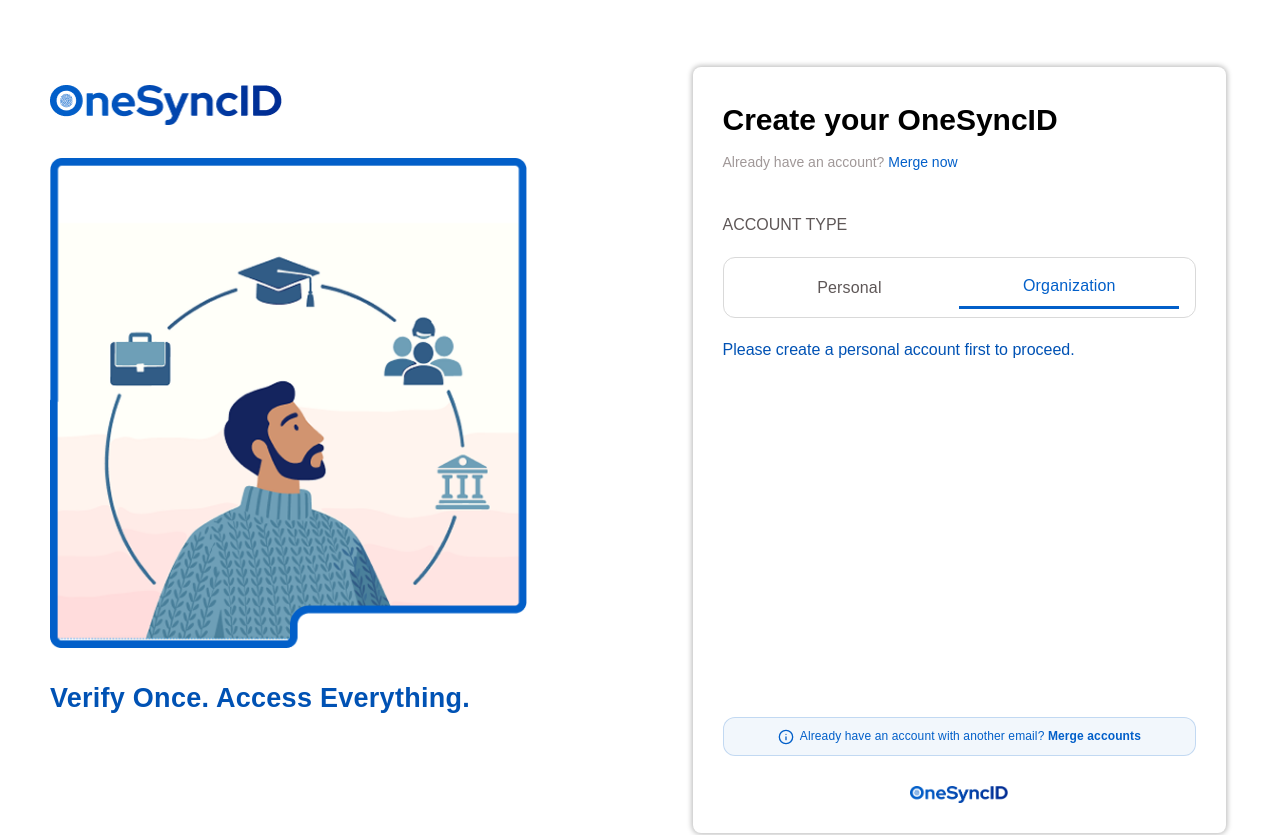
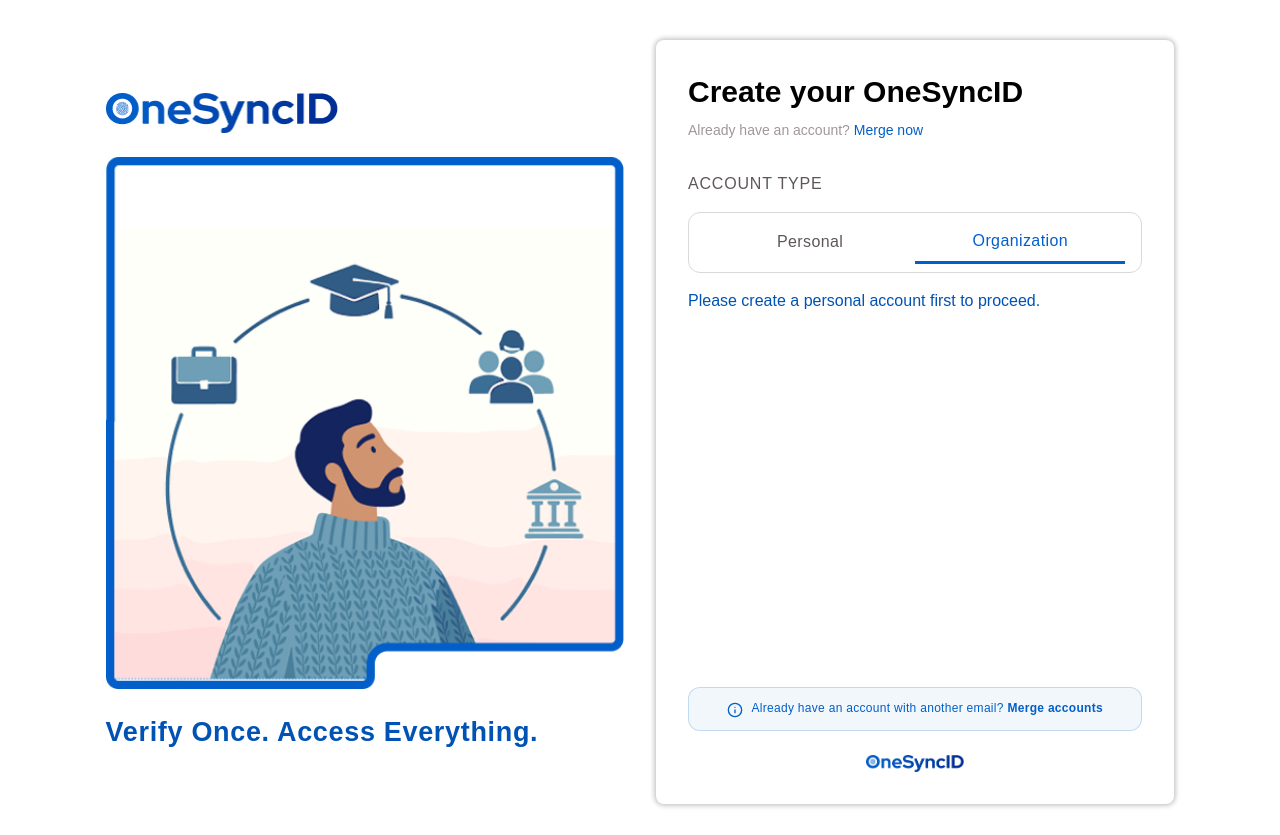
Before and after one commit to raihankabir1952/onesyncid-web, a Next.js app: page /create-account in a window 1280 px wide. Shown: the top 835 px of the page. Built offline with nearby package versions, Linux system fonts and the light colour scheme.

Commit message:
create account app version test

```diff
--- a/app/create-account/page.tsx
+++ b/app/create-account/page.tsx
@@ -10,109 +10,119 @@
 
   return (
     <div className="min-h-screen bg-white flex flex-col" style={{ fontFamily: "'Switzer', sans-serif" }}>
-      <div className="relative flex-1 w-full" style={{ minHeight: 900 }}>
+
+      {/* MAIN CONTENT */}
+      <div className="flex-1 flex flex-col lg:flex-row items-center justify-center gap-8 px-6 py-10 lg:px-16">
 
         {/* LEFT */}
-        <div className="absolute flex flex-col" style={{ left: "clamp(24px, 3.9vw, 56px)", top: 85, width: "clamp(300px, 37.3vw, 537px)", gap: 33 }}>
-          <div style={{ position: "relative", width: 232, height: 40 }}>
-            <Image src="/images/logo.png" alt="OneSyncID" fill priority loading="eager" sizes="232px" className="object-contain object-left" />
+        <div className="flex flex-col items-center lg:items-start gap-6 w-full lg:w-[45%] max-w-[537px]">
+
+          {/* Logo */}
+          <div className="relative w-[180px] h-[32px] lg:w-[232px] lg:h-[40px]">
+            <Image
+              src="/images/logo.png"
+              alt="OneSyncID"
+              fill
+              priority
+              sizes="232px"
+              className="object-contain object-left"
+            />
           </div>
-          <div style={{ position: "relative", width: "100%", paddingBottom: `${(514 / 500.44) * 100}%` }}>
-            <Image src="/images/create-account.png" alt="" fill priority loading="eager" sizes="(max-width: 768px) 300px, (max-width: 1200px) 37vw, 537px" className="object-contain object-top" />
+
+          {/* Illustration */}
+          <div className="relative w-full" style={{ paddingBottom: `${(514 / 500.44) * 100}%` }}>
+            <Image
+              src="/images/create-account.png"
+              alt=""
+              fill
+              priority
+              sizes="(max-width: 768px) 90vw, 45vw"
+              className="object-contain object-top"
+            />
           </div>
-          <p style={{ color: "#0052b4", fontSize: 27, fontWeight: 700, lineHeight: "34px", letterSpacing: "0.27px", whiteSpace: "nowrap" }}>
+
+          {/* Tagline */}
+          <p className="text-center lg:text-left text-[#0052b4] text-xl lg:text-[27px] font-bold leading-snug tracking-wide">
             Verify Once. Access Everything.
           </p>
         </div>
 
         {/* RIGHT CARD */}
-        <div
-          className="absolute bg-white flex flex-col"
-          style={{
-            right: "clamp(16px, 4.2vw, 60px)",
-            top: "50%", transform: "translateY(-50%)",
-            width: "clamp(320px, 41.7vw, 600px)",
-            borderRadius: 8,
-            boxShadow: "0px 0px 5.5px 1.5px rgba(0,0,0,0.25)",
-            padding: 30,
-          }}
+        <div className="w-full lg:w-[45%] max-w-[600px] bg-white rounded-lg p-6 lg:p-8"
+          style={{ boxShadow: "0px 0px 5.5px 1.5px rgba(0,0,0,0.25)" }}
         >
-          <div style={{ display: "flex", flexDirection: "column", gap: 40, minHeight: 659, justifyContent: "space-between" }}>
-            <div style={{ display: "flex", flexDirection: "column", gap: 40 }}>
+          <div className="flex flex-col gap-8 min-h-0 lg:min-h-[659px] justify-between">
+            <div className="flex flex-col gap-8">
 
               {/* Title */}
-              <div style={{ display: "flex", flexDirection: "column", gap: 10 }}>
-                <p style={{ fontSize: 30, fontWeight: 600, color: "#000", margin: 0 }}>Create your OneSyncID</p>
-                <p style={{ fontSize: 14, color: "#a09898", margin: 0 }}>
+              <div className="flex flex-col gap-2">
+                <p className="text-2xl lg:text-[30px] font-semibold text-black">
+                  Create your OneSyncID
+                </p>
+                <p className="text-sm text-[#a09898]">
                   Already have an account?{" "}
                   <button
                     type="button"
                     onClick={() => router.push("/merge")}
-                    style={{ color: "#025fc9", fontWeight: 500, background: "none", border: "none", cursor: "pointer", padding: 0, fontSize: 14 }}
+                    className="text-[#025fc9] font-medium bg-transparent border-none cursor-pointer text-sm"
                   >
                     Merge now
                   </button>
                 </p>
               </div>
 
-              <div style={{ display: "flex", flexDirection: "column", gap: 20 }}>
-                <p style={{ fontSize: 16, fontWeight: 500, color: "#5e5757", margin: 0 }}>ACCOUNT TYPE</p>
+              <div className="flex flex-col gap-4">
+                <p className="text-sm lg:text-base font-medium text-[#5e5757] tracking-wider">
+                  ACCOUNT TYPE
+                </p>
 
                 {/* Tabs */}
-                <div style={{ display: "flex", alignItems: "center", borderWidth: 1, borderStyle: "solid", borderColor: "#d9d9d9", borderRadius: 12, paddingLeft: 16, paddingRight: 16, paddingTop: 8, paddingBottom: 8 }}>
+                <div className="flex items-center border border-[#d9d9d9] rounded-xl px-4 py-2">
                   {/* Personal */}
                   <button
                     type="button"
                     onClick={() => router.push("/create-account/personal")}
-                    style={{
-                      flex: 1, display: "flex", alignItems: "center", justifyContent: "center", padding: 8,
-                      borderTopWidth: 0, borderLeftWidth: 0, borderRightWidth: 0,
-                      borderBottomWidth: 0, borderBottomStyle: "solid", borderBottomColor: "#025fc9",
-                      color: "#5e5757", fontSize: 16, fontWeight: 500, letterSpacing: "0.16px",
-                      background: "none", cursor: "pointer",
-                    }}
+                    className="flex-1 flex items-center justify-center py-2 text-[#5e5757] text-base font-medium tracking-wide bg-transparent border-none cursor-pointer"
                   >
                     Personal
                   </button>
                   {/* Organization — active */}
                   <button
                     type="button"
-                    style={{
-                      flex: 1, display: "flex", alignItems: "center", justifyContent: "center", padding: 8,
-                      borderTopWidth: 0, borderLeftWidth: 0, borderRightWidth: 0,
-                      borderBottomWidth: 3, borderBottomStyle: "solid", borderBottomColor: "#025fc9",
-                      color: "#025fc9", fontSize: 16, fontWeight: 500, letterSpacing: "0.16px",
-                      background: "none", cursor: "default",
-                    }}
+                    className="flex-1 flex items-center justify-center py-2 text-[#025fc9] text-base font-medium tracking-wide bg-transparent border-none cursor-default border-b-[3px] border-b-[#025fc9]"
+                    style={{ borderBottom: "3px solid #025fc9" }}
                   >
                     Organization
                   </button>
                 </div>
 
                 {/* Organization message */}
-                <div style={{ display: "flex", flexDirection: "column", gap: 12 }}>
                 <button
                   type="button"
                   onClick={() => router.push("/create-account/personal")}
-                      style={{ background: "none", border: "none", padding: 0, cursor: "pointer" }}
+                  className="bg-transparent border-none p-0 cursor-pointer text-left"
                 >
-                      <p style={{ fontSize: 16, color: "#0052b4", margin: 0, textAlign: "justify" }}>
+                  <p className="text-base text-[#0052b4] text-justify">
                     Please create a personal account first to proceed.
                   </p>
                 </button>
               </div>
             </div>
-            </div>
 
             {/* Merge accounts banner */}
-            <div style={{ display: "flex", gap: 6, alignItems: "flex-start", justifyContent: "center", backgroundColor: "rgba(2,95,201,0.05)", borderWidth: 1, borderStyle: "solid", borderColor: "rgba(2,95,201,0.2)", borderRadius: 12, paddingLeft: 16, paddingRight: 16, paddingTop: 10, paddingBottom: 10 }}>
-              <Info size={16} color="#025fc9" style={{ flexShrink: 0, marginTop: 1 }} />
-              <p style={{ fontSize: 12, color: "#025fc9", letterSpacing: "0.12px", margin: 0, lineHeight: "16px" }}>
+            <div className="flex gap-2 items-start justify-center rounded-xl px-4 py-3"
+              style={{
+                backgroundColor: "rgba(2,95,201,0.05)",
+                border: "1px solid rgba(2,95,201,0.2)",
+              }}
+            >
+              <Info size={16} color="#025fc9" className="flex-shrink-0 mt-[2px]" />
+              <p className="text-xs text-[#025fc9] tracking-wide leading-4 m-0">
                 Already have an account with another email?{" "}
                 <button
                   type="button"
                   onClick={() => router.push("/merge")}
-                  style={{ fontSize: 12, fontWeight: 600, color: "#025fc9", background: "none", border: "none", cursor: "pointer", padding: 0 }}
+                  className="text-xs font-semibold text-[#025fc9] bg-transparent border-none cursor-pointer p-0"
                 >
                   Merge accounts
                 </button>
@@ -121,19 +131,25 @@
           </div>
 
           {/* Bottom logo */}
-          <div style={{ display: "flex", justifyContent: "center", marginTop: 30 }}>
-            <div style={{ position: "relative", width: 98, height: 17 }}>
-              <Image src="/images/logo.png" alt="OneSyncID" fill sizes="98px" className="object-contain" />
+          <div className="flex justify-center mt-6">
+            <div className="relative w-[98px] h-[17px]">
+              <Image
+                src="/images/logo.png"
+                alt="OneSyncID"
+                fill
+                sizes="98px"
+                className="object-contain"
+              />
             </div>
           </div>
         </div>
       </div>
 
       {/* FOOTER */}
-      <div style={{ display: "flex", justifyContent: "center", alignItems: "center", gap: 20, paddingBottom: 40, color: "#605353", fontSize: 14 }}>
-        <span style={{ cursor: "pointer" }}>Privacy &amp; Terms</span>
-        <span style={{ cursor: "pointer" }}>Contact us</span>
-        <button style={{ display: "flex", alignItems: "center", gap: 3, background: "none", border: "none", color: "#605353", fontSize: 14, cursor: "pointer" }}>
+      <div className="flex flex-wrap justify-center items-center gap-4 pb-8 text-[#605353] text-sm px-4">
+        <span className="cursor-pointer">Privacy &amp; Terms</span>
+        <span className="cursor-pointer">Contact us</span>
+        <button className="flex items-center gap-1 bg-transparent border-none text-[#605353] text-sm cursor-pointer">
           <MapPin size={20} color="#605353" />
           <span>Change region</span>
           <ChevronDown size={24} color="#605353" />
```
Lines whose indentation alone changed are shown as unchanged.
